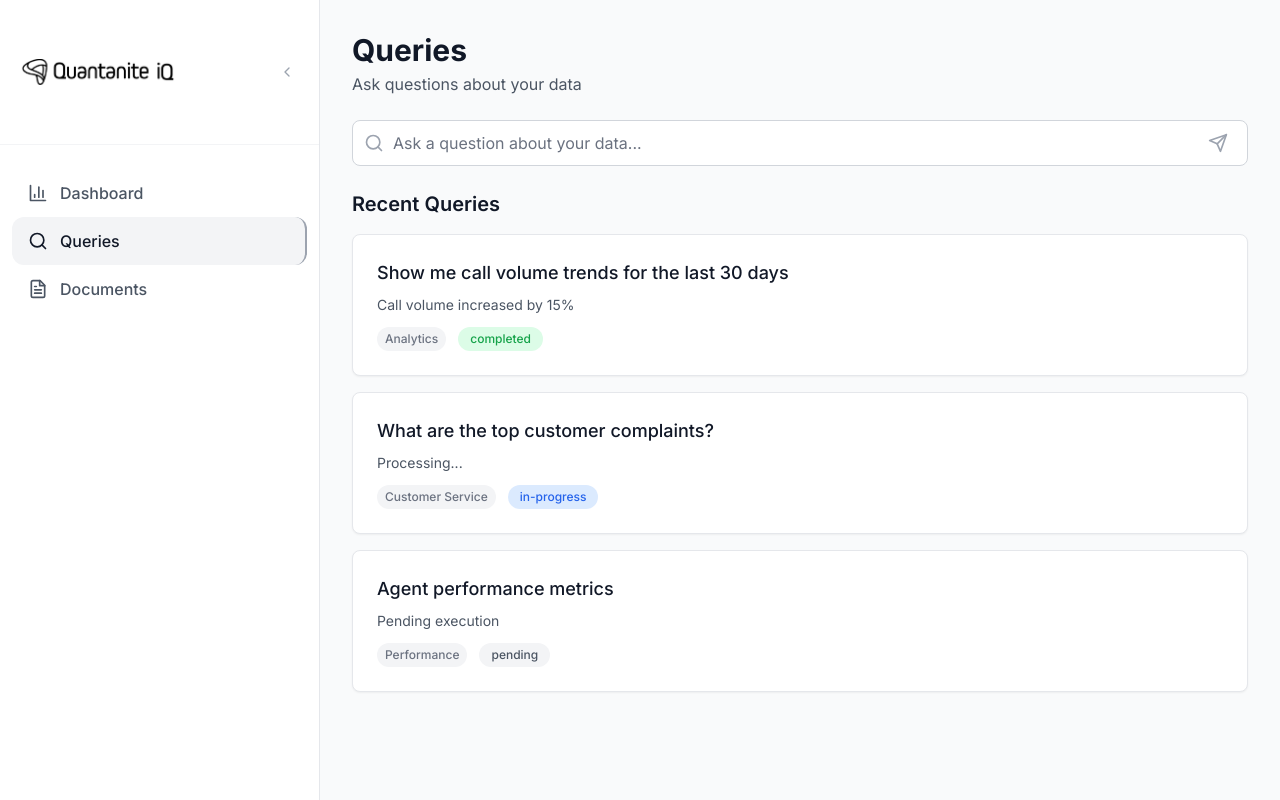
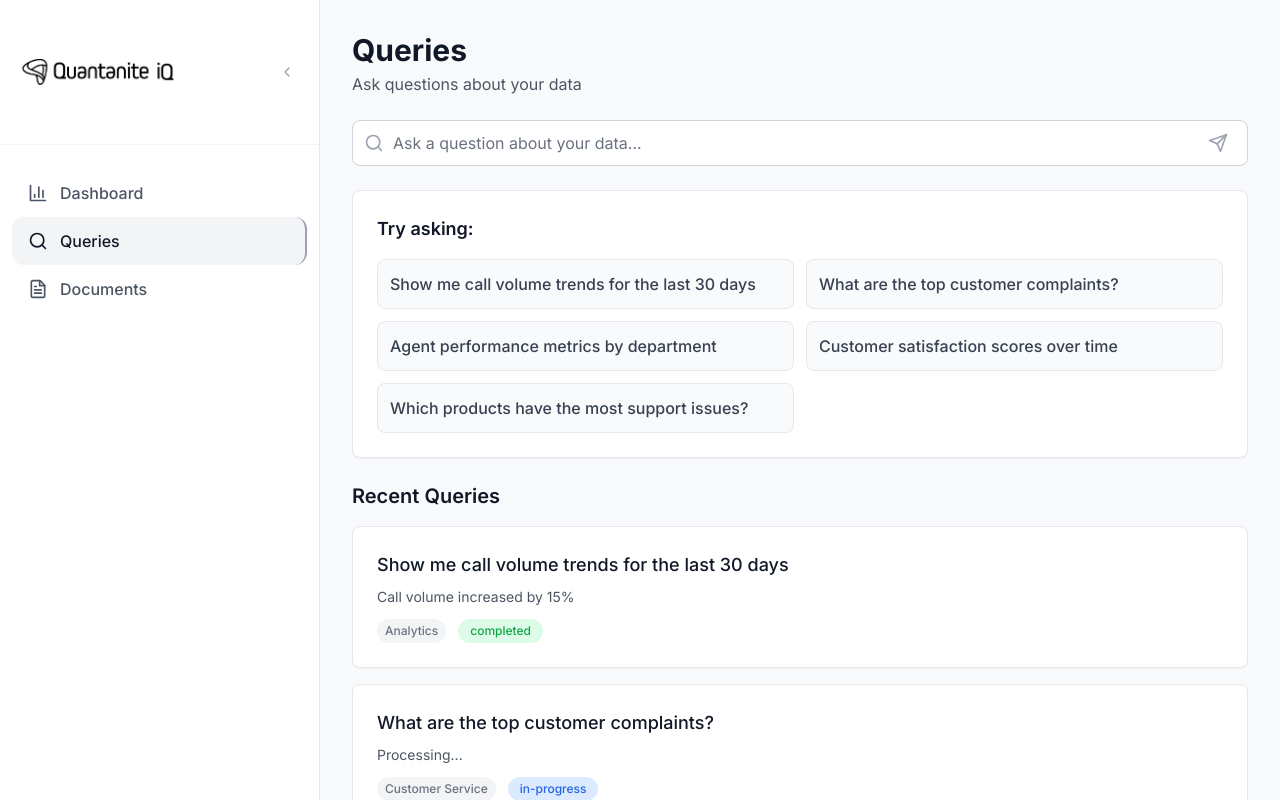
Before and after one commit to vanshdeep2/iq_demo, a React (Create React App) app: page /queries in a window 1280 px wide. Built offline with nearby package versions, Linux system fonts and the light colour scheme; the HTML template or start-up script is replaced by a standard one.

Commit message:
Add: Search suggestions to Queries page with 5 example queries users can try

```diff
--- a/src/pages/Queries.js
+++ b/src/pages/Queries.js
@@ -3,6 +3,14 @@ import { Search, Send, TrendingUp, TrendingDown, Minus } from 'lucide-react';
 
 const Queries = () => {
   const [searchQuery, setSearchQuery] = useState('');
+
+  const searchSuggestions = [
+    'Show me call volume trends for the last 30 days',
+    'What are the top customer complaints?',
+    'Agent performance metrics by department',
+    'Customer satisfaction scores over time',
+    'Which products have the most support issues?'
+  ];
 
   const queries = [
     {
@@ -41,6 +49,10 @@ const Queries = () => {
     }
   };
 
+  const handleSuggestionClick = (suggestion) => {
+    setSearchQuery(suggestion);
+  };
+
   return (
     <div className="space-y-6">
       {/* Header */}
@@ -65,6 +77,22 @@ const Queries = () => {
           <button className="p-2 text-gray-400 hover:text-gray-600">
             <Send className="h-5 w-5" />
           </button>
+        </div>
+      </div>
+
+      {/* Search Suggestions */}
+      <div className="bg-white rounded-lg shadow-sm border border-gray-200 p-6">
+        <h2 className="text-lg font-semibold text-gray-900 mb-4">Try asking:</h2>
+        <div className="grid grid-cols-1 md:grid-cols-2 gap-3">
+          {searchSuggestions.map((suggestion, index) => (
+            <button
+              key={index}
+              onClick={() => handleSuggestionClick(suggestion)}
+              className="text-left p-3 bg-gray-50 hover:bg-gray-100 rounded-lg border border-gray-200 transition-colors duration-200"
+            >
+              <p className="text-gray-700 font-medium">{suggestion}</p>
+            </button>
+          ))}
         </div>
       </div>
 
```
